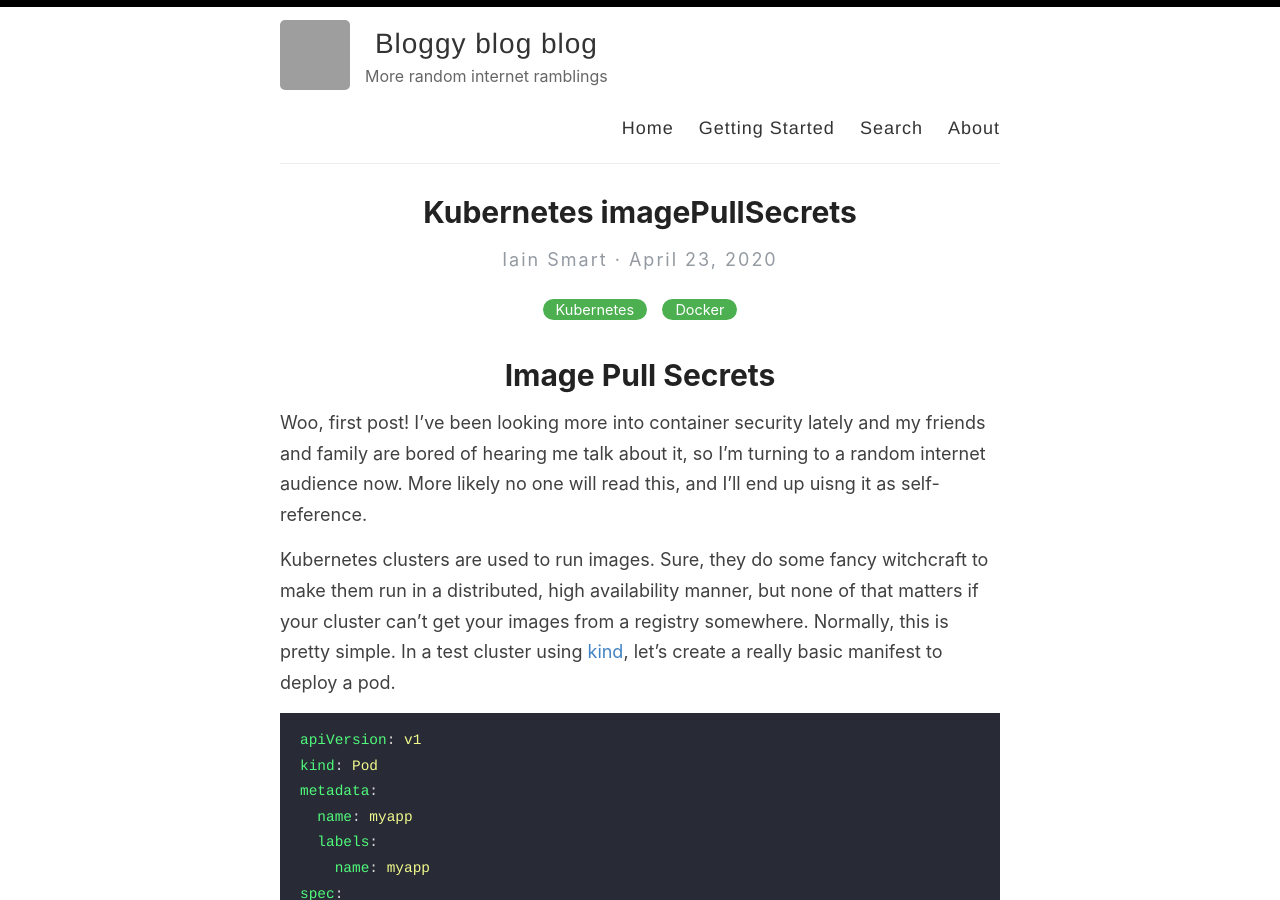
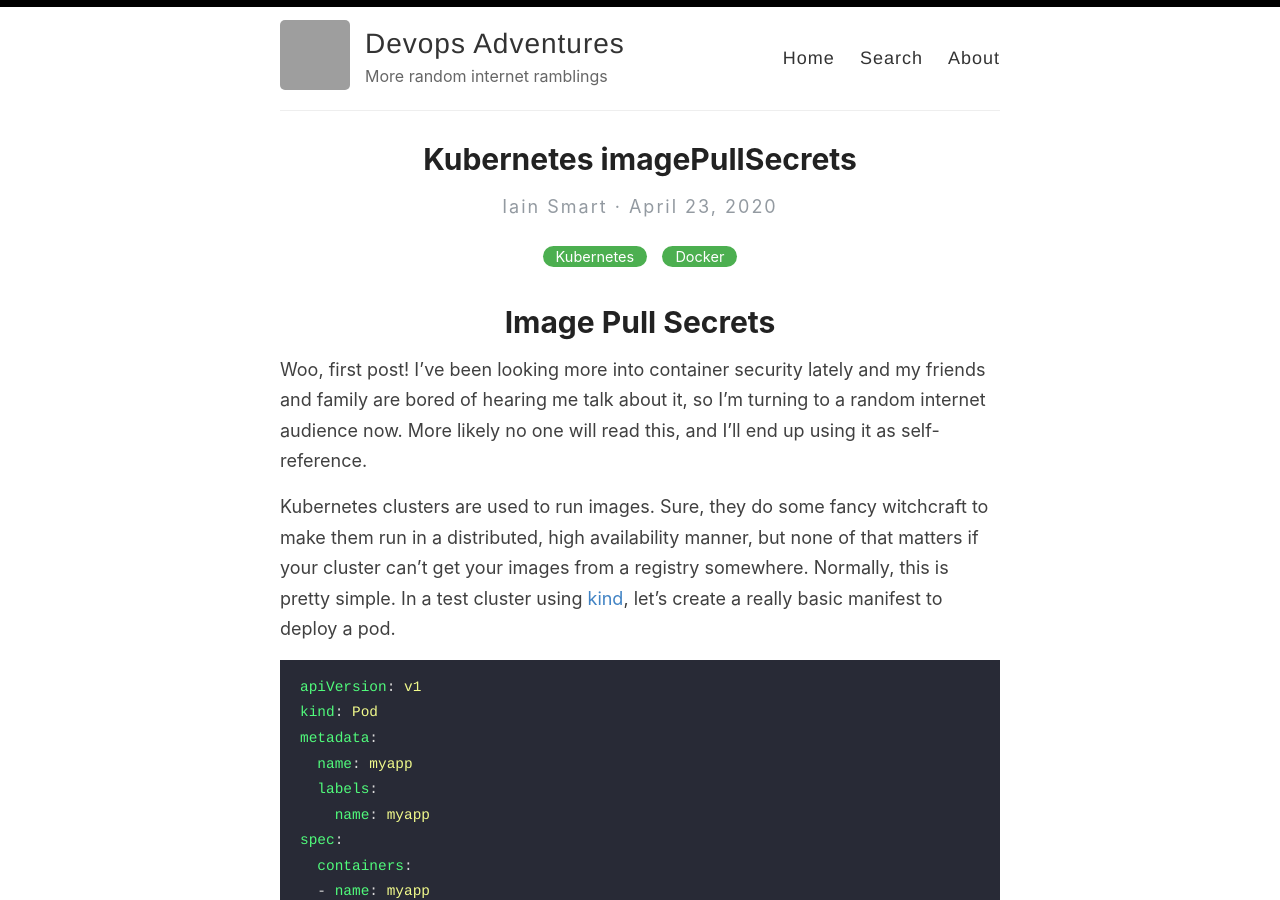
Before and after one commit to smarticu5/smarticu5.github.io.old, a Jekyll site: the page built from _posts/2020-04-23-image-pull-secrets.md, in a window 1280 px wide and 900 px high. Built offline with Jekyll 4.4.1, drawn with Linux system fonts in a browser that asks for light colours; some of the changed text lies outside the part shown; grey boxes are pictures that could not be loaded.

Commit message:
Typo fixes

```diff
--- a/_config.yml
+++ b/_config.yml
@@ -3,7 +3,7 @@
 #
 
 # Name of your site (displayed in the header)
-name: Bloggy blog blog
+name: Devops Adventures
 
 # Name of the author
 author: Iain Smart
@@ -45,8 +45,8 @@ google_analytics: UA-150701278-1
 
 # Your website URL (e.g. http://amitmerchant1990.github.io or http://www.amitmerchant.com)
 # Used for Sitemap.xml and your RSS feed
-url: http://blog.smartyboy.ninja
-enforce_ssl: https://blog.smartyboy.ninja
+url: http://smarticu5.github.io
+enforce_ssl: https://smarticu5.github.io
 
 # If you're hosting your site at a Project repository on GitHub pages
 # (http://yourusername.github.io/repository-name)
--- a/_layouts/default.html
+++ b/_layouts/default.html
@@ -28,7 +28,6 @@
 
             <nav>
               <a href="{{ site.baseurl }}/">Home</a>
-              <a href="{{ site.baseurl }}/getting-started">Getting Started</a>
               <a href="{{ site.baseurl }}/search">Search</a>
               <a href="{{ site.baseurl }}/about">About</a>
             </nav>
--- a/_posts/2020-04-23-image-pull-secrets.md
+++ b/_posts/2020-04-23-image-pull-secrets.md
@@ -6,7 +6,7 @@ categories: [Kubernetes, Docker]
 
 # Image Pull Secrets
 
-Woo, first post! I've been looking more into container security lately and my friends and family are bored of hearing me talk about it, so I'm turning to a random internet audience now. More likely no one will read this, and I'll end up uisng it as self-reference.
+Woo, first post! I've been looking more into container security lately and my friends and family are bored of hearing me talk about it, so I'm turning to a random internet audience now. More likely no one will read this, and I'll end up using it as self-reference.
 
 Kubernetes clusters are used to run images. Sure, they do some fancy witchcraft to make them run in a distributed, high availability manner, but none of that matters if your cluster can't get your images from a registry somewhere. Normally, this is pretty simple. In a test cluster using [kind](https://github.com/kubernetes-sigs/kind), let's create a really basic manifest to deploy a pod.
 
```
Also changed, not shown: other parts of _posts/2020-04-23-image-pull-secrets.md (+1 -1 lines).
